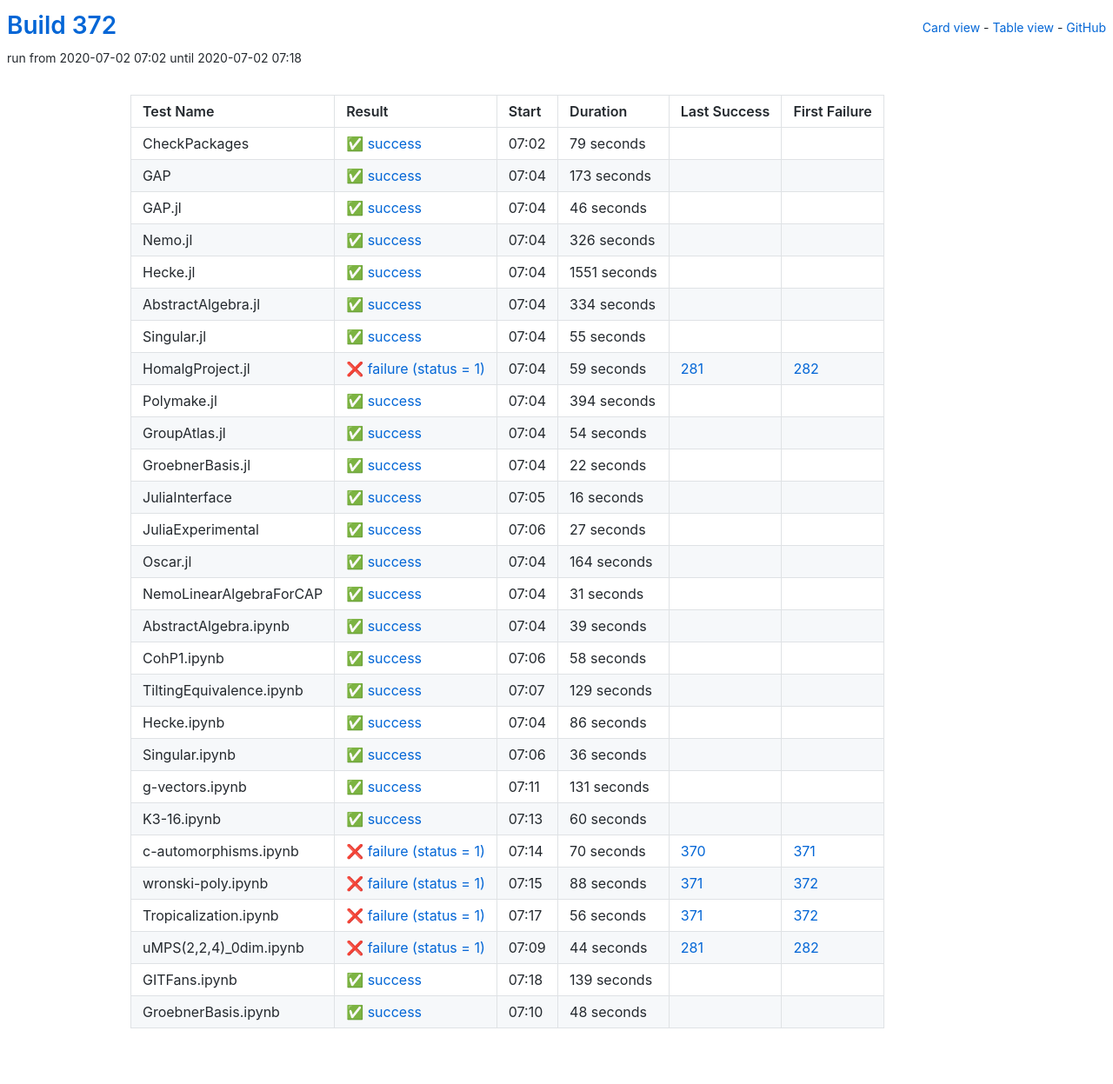
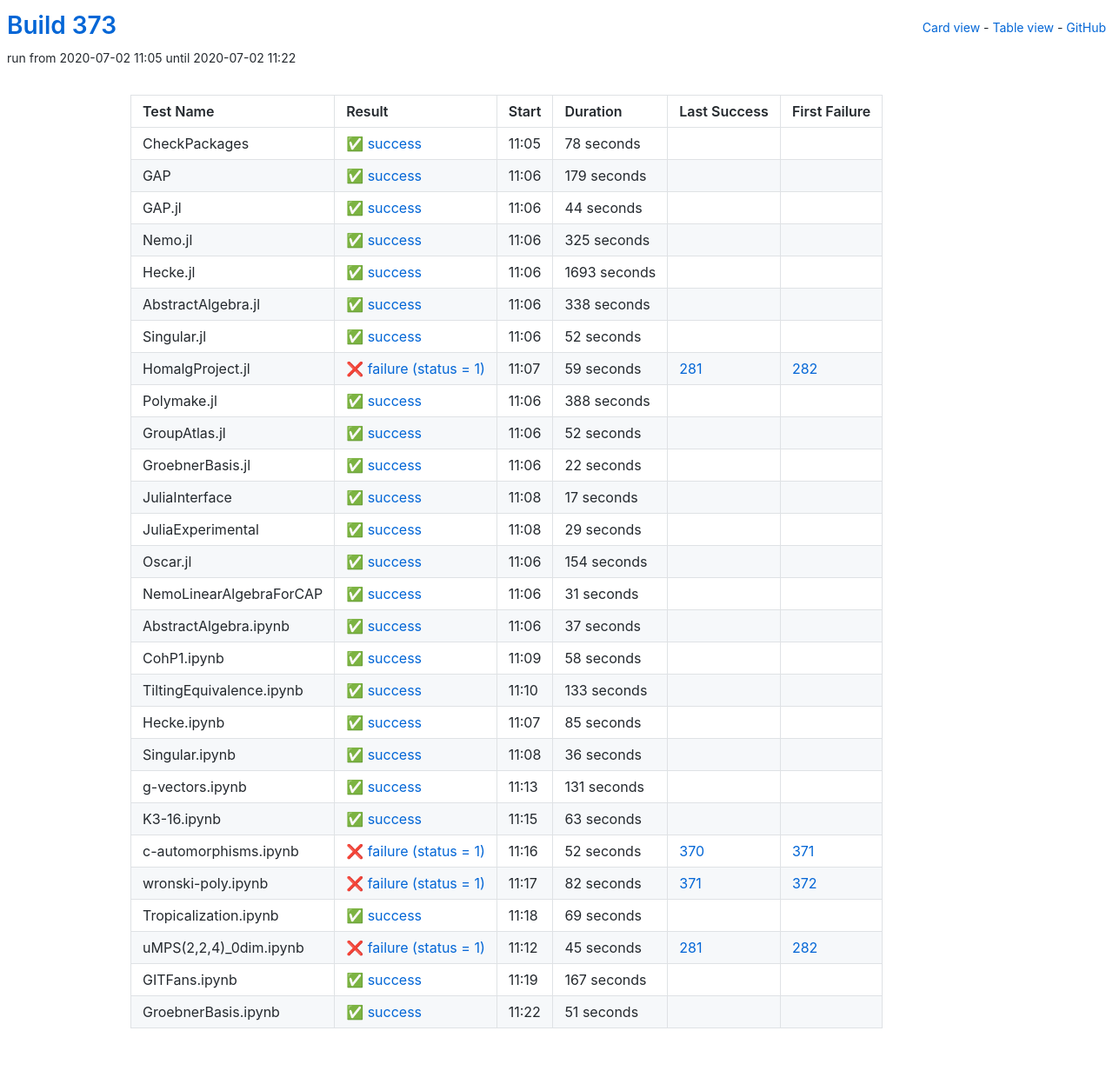
Before and after one commit to oscar-system/oscar-ci-status-stable, a Jekyll site: the page built from table.html, in a window 1280 px wide. Shown: the whole page at 87% size. Built offline with Jekyll 4.4.1, drawn with Linux system fonts in a browser that asks for light colours.

Commit message:
Build #373

```diff
--- a/_data/ci.yml
+++ b/_data/ci.yml
@@ -1,6 +1,6 @@
 ---
-build: 372
-build_url: https://oscarci.mathematik.uni-kl.de/job/oscar-stable/372/
+build: 373
+build_url: https://oscarci.mathematik.uni-kl.de/job/oscar-stable/373/
 job: oscar-stable
 organization: oscar-system
 repo: oscar-ci-status-stable
@@ -8,92 +8,92 @@ repourl: https://github.com/oscar-system/oscar-ci-status-stable
 tests:
 - name: CheckPackages
   id: checkpackages
-  log: https://oscarci.mathematik.uni-kl.de/job/oscar-stable/372/artifact/logs/build-372/CheckPackages.log
-  start: 2020-07-02 07:02
+  log: https://oscarci.mathematik.uni-kl.de/job/oscar-stable/373/artifact/logs/build-373/CheckPackages.log
+  start: 2020-07-02 11:05
   success: true
   exitcode: 0
   status: success
-  duration: 79
+  duration: 78
   last_success: false
   last_success_url:
   first_failure: false
   first_failure_url:
 - name: GAP
   id: gap
-  log: https://oscarci.mathematik.uni-kl.de/job/oscar-stable/372/artifact/logs/build-372/GAP.log
-  start: 2020-07-02 07:04
+  log: https://oscarci.mathematik.uni-kl.de/job/oscar-stable/373/artifact/logs/build-373/GAP.log
+  start: 2020-07-02 11:06
   success: true
   exitcode: 0
   status: success
-  duration: 173
+  duration: 179
   last_success: false
   last_success_url:
   first_failure: false
   first_failure_url:
 - name: GAP.jl
   id: gap-jl
-  log: https://oscarci.mathematik.uni-kl.de/job/oscar-stable/372/artifact/logs/build-372/GAP.jl.log
-  start: 2020-07-02 07:04
+  log: https://oscarci.mathematik.uni-kl.de/job/oscar-stable/373/artifact/logs/build-373/GAP.jl.log
+  start: 2020-07-02 11:06
   success: true
   exitcode: 0
   status: success
-  duration: 46
+  duration: 44
   last_success: false
   last_success_url:
   first_failure: false
   first_failure_url:
 - name: Nemo.jl
   id: nemo-jl
-  log: https://oscarci.mathematik.uni-kl.de/job/oscar-stable/372/artifact/logs/build-372/Nemo.jl.log
-  start: 2020-07-02 07:04
+  log: https://oscarci.mathematik.uni-kl.de/job/oscar-stable/373/artifact/logs/build-373/Nemo.jl.log
+  start: 2020-07-02 11:06
   success: true
   exitcode: 0
   status: success
-  duration: 326
+  duration: 325
   last_success: false
   last_success_url:
   first_failure: false
   first_failure_url:
 - name: Hecke.jl
   id: hecke-jl
-  log: https://oscarci.mathematik.uni-kl.de/job/oscar-stable/372/artifact/logs/build-372/Hecke.jl.log
-  start: 2020-07-02 07:04
+  log: https://oscarci.mathematik.uni-kl.de/job/oscar-stable/373/artifact/logs/build-373/Hecke.jl.log
+  start: 2020-07-02 11:06
   success: true
   exitcode: 0
   status: success
-  duration: 1551
+  duration: 1693
   last_success: false
   last_success_url:
   first_failure: false
   first_failure_url:
 - name: AbstractAlgebra.jl
   id: abstractalgebra-jl
-  log: https://oscarci.mathematik.uni-kl.de/job/oscar-stable/372/artifact/logs/build-372/AbstractAlgebra.jl.log
-  start: 2020-07-02 07:04
+  log: https://oscarci.mathematik.uni-kl.de/job/oscar-stable/373/artifact/logs/build-373/AbstractAlgebra.jl.log
+  start: 2020-07-02 11:06
   success: true
   exitcode: 0
   status: success
-  duration: 334
+  duration: 338
   last_success: false
   last_success_url:
   first_failure: false
   first_failure_url:
 - name: Singular.jl
   id: singular-jl
-  log: https://oscarci.mathematik.uni-kl.de/job/oscar-stable/372/artifact/logs/build-372/Singular.jl.log
-  start: 2020-07-02 07:04
+  log: https://oscarci.mathematik.uni-kl.de/job/oscar-stable/373/artifact/logs/build-373/Singular.jl.log
+  start: 2020-07-02 11:06
   success: true
   exitcode: 0
   status: success
-  duration: 55
+  duration: 52
   last_success: false
   last_success_url:
   first_failure: false
   first_failure_url:
 - name: HomalgProject.jl
   id: homalgproject-jl
-  log: https://oscarci.mathematik.uni-kl.de/job/oscar-stable/372/artifact/logs/build-372/HomalgProject.jl.log
-  start: 2020-07-02 07:04
+  log: https://oscarci.mathematik.uni-kl.de/job/oscar-stable/373/artifact/logs/build-373/HomalgProject.jl.log
+  start: 2020-07-02 11:07
   success: false
   exitcode: 1
   status: failure
@@ -104,32 +104,32 @@ tests:
   first_failure_url: https://oscarci.mathematik.uni-kl.de/job/oscar-stable/282/
 - name: Polymake.jl
   id: polymake-jl
-  log: https://oscarci.mathematik.uni-kl.de/job/oscar-stable/372/artifact/logs/build-372/Polymake.jl.log
-  start: 2020-07-02 07:04
+  log: https://oscarci.mathematik.uni-kl.de/job/oscar-stable/373/artifact/logs/build-373/Polymake.jl.log
+  start: 2020-07-02 11:06
   success: true
   exitcode: 0
   status: success
-  duration: 394
+  duration: 388
   last_success: false
   last_success_url:
   first_failure: false
   first_failure_url:
 - name: GroupAtlas.jl
   id: groupatlas-jl
-  log: https://oscarci.mathematik.uni-kl.de/job/oscar-stable/372/artifact/logs/build-372/GroupAtlas.jl.log
-  start: 2020-07-02 07:04
+  log: https://oscarci.mathematik.uni-kl.de/job/oscar-stable/373/artifact/logs/build-373/GroupAtlas.jl.log
+  start: 2020-07-02 11:06
   success: true
   exitcode: 0
   status: success
-  duration: 54
+  duration: 52
   last_success: false
   last_success_url:
   first_failure: false
   first_failure_url:
 - name: GroebnerBasis.jl
   id: groebnerbasis-jl
-  log: https://oscarci.mathematik.uni-kl.de/job/oscar-stable/372/artifact/logs/build-372/GroebnerBasis.jl.log
-  start: 2020-07-02 07:04
+  log: https://oscarci.mathematik.uni-kl.de/job/oscar-stable/373/artifact/logs/build-373/GroebnerBasis.jl.log
+  start: 2020-07-02 11:06
   success: true
   exitcode: 0
   status: success
@@ -140,44 +140,44 @@ tests:
   first_failure_url:
 - name: JuliaInterface
   id: juliainterface
-  log: https://oscarci.mathematik.uni-kl.de/job/oscar-stable/372/artifact/logs/build-372/JuliaInterface.log
-  start: 2020-07-02 07:05
+  log: https://oscarci.mathematik.uni-kl.de/job/oscar-stable/373/artifact/logs/build-373/JuliaInterface.log
+  start: 2020-07-02 11:08
   success: true
   exitcode: 0
   status: success
-  duration: 16
+  duration: 17
   last_success: false
   last_success_url:
   first_failure: false
   first_failure_url:
 - name: JuliaExperimental
   id: juliaexperimental
-  log: https://oscarci.mathematik.uni-kl.de/job/oscar-stable/372/artifact/logs/build-372/JuliaExperimental.log
-  start: 2020-07-02 07:06
+  log: https://oscarci.mathematik.uni-kl.de/job/oscar-stable/373/artifact/logs/build-373/JuliaExperimental.log
+  start: 2020-07-02 11:08
   success: true
   exitcode: 0
   status: success
-  duration: 27
+  duration: 29
   last_success: false
   last_success_url:
   first_failure: false
   first_failure_url:
 - name: Oscar.jl
   id: oscar-jl
-  log: https://oscarci.mathematik.uni-kl.de/job/oscar-stable/372/artifact/logs/build-372/Oscar.jl.log
-  start: 2020-07-02 07:04
+  log: https://oscarci.mathematik.uni-kl.de/job/oscar-stable/373/artifact/logs/build-373/Oscar.jl.log
+  start: 2020-07-02 11:06
   success: true
   exitcode: 0
   status: success
-  duration: 164
+  duration: 154
   last_success: false
   last_success_url:
   first_failure: false
   first_failure_url:
 - name: NemoLinearAlgebraForCAP
   id: nemolinearalgebraforcap
-  log: https://oscarci.mathematik.uni-kl.de/job/oscar-stable/372/artifact/logs/build-372/NemoLinearAlgebraForCAP.log
-  start: 2020-07-02 07:04
+  log: https://oscarci.mathematik.uni-kl.de/job/oscar-stable/373/artifact/logs/build-373/NemoLinearAlgebraForCAP.log
+  start: 2020-07-02 11:06
   success: true
   exitcode: 0
   status: success
@@ -188,20 +188,20 @@ tests:
   first_failure_url:
 - name: AbstractAlgebra.ipynb
   id: abstractalgebra-ipynb
-  log: https://oscarci.mathematik.uni-kl.de/job/oscar-stable/372/artifact/logs/build-372/AbstractAlgebra.ipynb.log
-  start: 2020-07-02 07:04
+  log: https://oscarci.mathematik.uni-kl.de/job/oscar-stable/373/artifact/logs/build-373/AbstractAlgebra.ipynb.log
+  start: 2020-07-02 11:06
   success: true
   exitcode: 0
   status: success
-  duration: 39
+  duration: 37
   last_success: false
   last_success_url:
   first_failure: false
   first_failure_url:
 - name: CohP1.ipynb
   id: cohp1-ipynb
-  log: https://oscarci.mathematik.uni-kl.de/job/oscar-stable/372/artifact/logs/build-372/CohP1.ipynb.log
-  start: 2020-07-02 07:06
+  log: https://oscarci.mathematik.uni-kl.de/job/oscar-stable/373/artifact/logs/build-373/CohP1.ipynb.log
+  start: 2020-07-02 11:09
   success: true
   exitcode: 0
   status: success
@@ -212,32 +212,32 @@ tests:
   first_failure_url:
 - name: TiltingEquivalence.ipynb
   id: tiltingequivalence-ipynb
-  log: https://oscarci.mathematik.uni-kl.de/job/oscar-stable/372/artifact/logs/build-372/TiltingEquivalence.ipynb.log
-  start: 2020-07-02 07:07
+  log: https://oscarci.mathematik.uni-kl.de/job/oscar-stable/373/artifact/logs/build-373/TiltingEquivalence.ipynb.log
+  start: 2020-07-02 11:10
   success: true
   exitcode: 0
   status: success
-  duration: 129
+  duration: 133
   last_success: false
   last_success_url:
   first_failure: false
   first_failure_url:
 - name: Hecke.ipynb
   id: hecke-ipynb
-  log: https://oscarci.mathematik.uni-kl.de/job/oscar-stable/372/artifact/logs/build-372/Hecke.ipynb.log
-  start: 2020-07-02 07:04
+  log: https://oscarci.mathematik.uni-kl.de/job/oscar-stable/373/artifact/logs/build-373/Hecke.ipynb.log
+  start: 2020-07-02 11:07
   success: true
   exitcode: 0
   status: success
-  duration: 86
+  duration: 85
   last_success: false
   last_success_url:
   first_failure: false
   first_failure_url:
 - name: Singular.ipynb
   id: singular-ipynb
-  log: https://oscarci.mathematik.uni-kl.de/job/oscar-stable/372/artifact/logs/build-372/Singular.ipynb.log
-  start: 2020-07-02 07:06
+  log: https://oscarci.mathematik.uni-kl.de/job/oscar-stable/373/artifact/logs/build-373/Singular.ipynb.log
+  start: 2020-07-02 11:08
   success: true
   exitcode: 0
   status: success
@@ -248,8 +248,8 @@ tests:
   first_failure_url:
 - name: g-vectors.ipynb
   id: g-vectors-ipynb
-  log: https://oscarci.mathematik.uni-kl.de/job/oscar-stable/372/artifact/logs/build-372/g-vectors.ipynb.log
-  start: 2020-07-02 07:11
+  log: https://oscarci.mathematik.uni-kl.de/job/oscar-stable/373/artifact/logs/build-373/g-vectors.ipynb.log
+  start: 2020-07-02 11:13
   success: true
   exitcode: 0
   status: success
@@ -260,84 +260,84 @@ tests:
   first_failure_url:
 - name: K3-16.ipynb
   id: k3-16-ipynb
-  log: https://oscarci.mathematik.uni-kl.de/job/oscar-stable/372/artifact/logs/build-372/K3-16.ipynb.log
-  start: 2020-07-02 07:13
+  log: https://oscarci.mathematik.uni-kl.de/job/oscar-stable/373/artifact/logs/build-373/K3-16.ipynb.log
+  start: 2020-07-02 11:15
   success: true
   exitcode: 0
   status: success
-  duration: 60
+  duration: 63
   last_success: false
   last_success_url:
   first_failure: false
   first_failure_url:
 - name: c-automorphisms.ipynb
   id: c-automorphisms-ipynb
-  log: https://oscarci.mathematik.uni-kl.de/job/oscar-stable/372/artifact/logs/build-372/c-automorphisms.ipynb.log
-  start: 2020-07-02 07:14
+  log: https://oscarci.mathematik.uni-kl.de/job/oscar-stable/373/artifact/logs/build-373/c-automorphisms.ipynb.log
+  start: 2020-07-02 11:16
   success: false
   exitcode: 1
   status: failure
-  duration: 70
+  duration: 52
   last_success: 370
   last_success_url: https://oscarci.mathematik.uni-kl.de/job/oscar-stable/370/
   first_failure: 371
   first_failure_url: https://oscarci.mathematik.uni-kl.de/job/oscar-stable/371/
 - name: wronski-poly.ipynb
   id: wronski-poly-ipynb
-  log: https://oscarci.mathematik.uni-kl.de/job/oscar-stable/372/artifact/logs/build-372/wronski-poly.ipynb.log
-  start: 2020-07-02 07:15
+  log: https://oscarci.mathematik.uni-kl.de/job/oscar-stable/373/artifact/logs/build-373/wronski-poly.ipynb.log
+  start: 2020-07-02 11:17
   success: false
   exitcode: 1
   status: failure
-  duration: 88
+  duration: 82
   last_success: 371
   last_success_url: https://oscarci.mathematik.uni-kl.de/job/oscar-stable/371/
   first_failure: 372
   first_failure_url: https://oscarci.mathematik.uni-kl.de/job/oscar-stable/372/
 - name: Tropicalization.ipynb
   id: tropicalization-ipynb
-  log: https://oscarci.mathematik.uni-kl.de/job/oscar-stable/372/artifact/logs/build-372/Tropicalization.ipynb.log
-  start: 2020-07-02 07:17
+  log: https://oscarci.mathematik.uni-kl.de/job/oscar-stable/373/artifact/logs/build-373/Tropicalization.ipynb.log
+  start: 2020-07-02 11:18
+  success: true
+  exitcode: 0
+  status: success
+  duration: 69
+  last_success: false
+  last_success_url:
+  first_failure: false
+  first_failure_url:
+- name: uMPS(2,2,4)_0dim.ipynb
+  id: umps-2-2-4-0dim-ipynb
+  log: https://oscarci.mathematik.uni-kl.de/job/oscar-stable/373/artifact/logs/build-373/uMPS-2-2-4-_0dim.ipynb.log
+  start: 2020-07-02 11:12
   success: false
   exitcode: 1
   status: failure
-  duration: 56
-  last_success: 371
-  last_success_url: https://oscarci.mathematik.uni-kl.de/job/oscar-stable/371/
-  first_failure: 372
-  first_failure_url: https://oscarci.mathematik.uni-kl.de/job/oscar-stable/372/
-- name: uMPS(2,2,4)_0dim.ipynb
-  id: umps-2-2-4-0dim-ipynb
-  log: https://oscarci.mathematik.uni-kl.de/job/oscar-stable/372/artifact/logs/build-372/uMPS-2-2-4-_0dim.ipynb.log
-  start: 2020-07-02 07:09
-  success: false
-  exitcode: 1
-  status: failure
-  duration: 44
+  duration: 45
   last_success: 281
   last_success_url: https://oscarci.mathematik.uni-kl.de/job/oscar-stable/281/
   first_failure: 282
   first_failure_url: https://oscarci.mathematik.uni-kl.de/job/oscar-stable/282/
 - name: GITFans.ipynb
   id: gitfans-ipynb
-  log: https://oscarci.mathematik.uni-kl.de/job/oscar-stable/372/artifact/logs/build-372/GITFans.ipynb.log
-  start: 2020-07-02 07:18
+  log: https://oscarci.mathematik.uni-kl.de/job/oscar-stable/373/artifact/logs/build-373/GITFans.ipynb.log
+  start: 2020-07-02 11:19
   success: true
   exitcode: 0
   status: success
-  duration: 139
+  duration: 167
   last_success: false
   last_success_url:
   first_failure: false
   first_failure_url:
 - name: GroebnerBasis.ipynb
   id: groebnerbasis-ipynb
-  log: https://oscarci.mathematik.uni-kl.de/job/oscar-stable/372/artifact/logs/build-372/GroebnerBasis.ipynb.log
-  start: 2020-07-02 07:10
+  log: https://oscarci.mathematik.uni-kl.de/job/oscar-stable/373/artifact/logs/build-373/GroebnerBasis.ipynb.log
+  start: 2020-07-02 11:22
   success: true
   exitcode: 0
   status: success
-  duration: 48
+  duration: 51
   last_success: false
   last_success_url:
   first_failure: false
```
Also changed, not shown: README.md.
